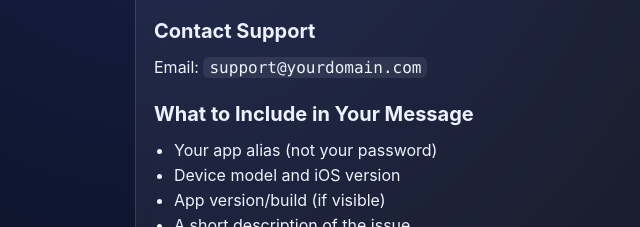
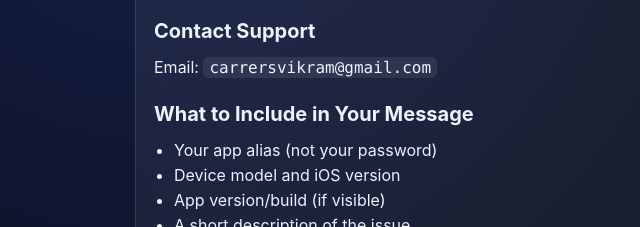
Before and after one commit to vikram-10/chatz-legal-pages, a plain HTML site: page support.html in a window 1280 px wide. Shown: the part 188-415 px from the top of the page, 93-733 px from the left. Drawn offline with Linux system fonts and the light colour scheme.

Commit message:
Update legal pages support contact email

```diff
--- a/support.html
+++ b/support.html
@@ -1 +1 @@
-<!doctype html><html lang="en"><head><meta charset="utf-8"><meta name="viewport" content="width=device-width, initial-scale=1"><title>ChatZ Support</title><link rel="stylesheet" href="styles.css"></head><body><div class="wrap"><nav class="nav"><a href="./index.html">Home</a><a href="./privacy.html">Privacy Policy</a><a href="./terms.html">Terms of Service</a><a class="active" href="./support.html">Support</a></nav><section class="card"><h1>ChatZ Support</h1><p class="muted">Need help? Contact support using the email below.</p><h2>Contact Support</h2><p>Email: <code>support@yourdomain.com</code></p><h2>What to Include in Your Message</h2><ul><li>Your app alias (not your password)</li><li>Device model and iOS version</li><li>App version/build (if visible)</li><li>A short description of the issue</li><li>Screenshots (if relevant)</li></ul><h2>Common Requests</h2><ul><li>Sign-in issues</li><li>Chat sync issues</li><li>AI analysis errors</li><li>Account deletion questions</li><li>Privacy/data questions</li></ul><h2>Account Deletion</h2><p>You can delete your account in-app:</p><ul><li>Open <code>Settings</code></li><li>Tap <code>Delete Account</code></li><li>Confirm deletion</li></ul><p>This permanently deletes your account and associated app data.</p><h2>Response Time</h2><p>Target response time: <code>1-3 business days</code></p></section></div></body></html>
+<!doctype html><html lang="en"><head><meta charset="utf-8"><meta name="viewport" content="width=device-width, initial-scale=1"><title>ChatZ Support</title><link rel="stylesheet" href="styles.css"></head><body><div class="wrap"><nav class="nav"><a href="./index.html">Home</a><a href="./privacy.html">Privacy Policy</a><a href="./terms.html">Terms of Service</a><a class="active" href="./support.html">Support</a></nav><section class="card"><h1>ChatZ Support</h1><p class="muted">Need help? Contact support using the email below.</p><h2>Contact Support</h2><p>Email: <code>carrersvikram@gmail.com</code></p><h2>What to Include in Your Message</h2><ul><li>Your app alias (not your password)</li><li>Device model and iOS version</li><li>App version/build (if visible)</li><li>A short description of the issue</li><li>Screenshots (if relevant)</li></ul><h2>Common Requests</h2><ul><li>Sign-in issues</li><li>Chat sync issues</li><li>AI analysis errors</li><li>Account deletion questions</li><li>Privacy/data questions</li></ul><h2>Account Deletion</h2><p>You can delete your account in-app:</p><ul><li>Open <code>Settings</code></li><li>Tap <code>Delete Account</code></li><li>Confirm deletion</li></ul><p>This permanently deletes your account and associated app data.</p><h2>Response Time</h2><p>Target response time: <code>1-3 business days</code></p></section></div></body></html>
```
Also changed, not shown: privacy.html (+1 -1 lines), terms.html (+1 -1 lines).
